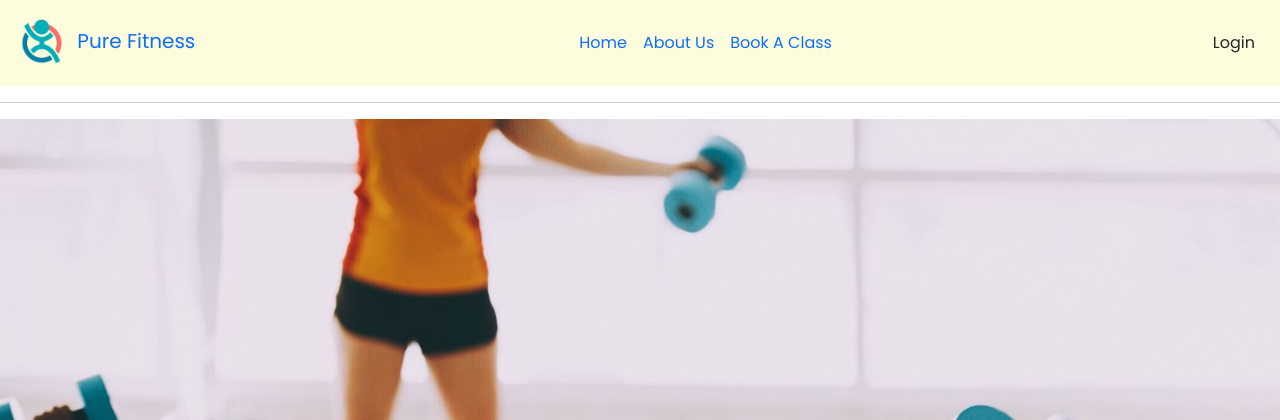
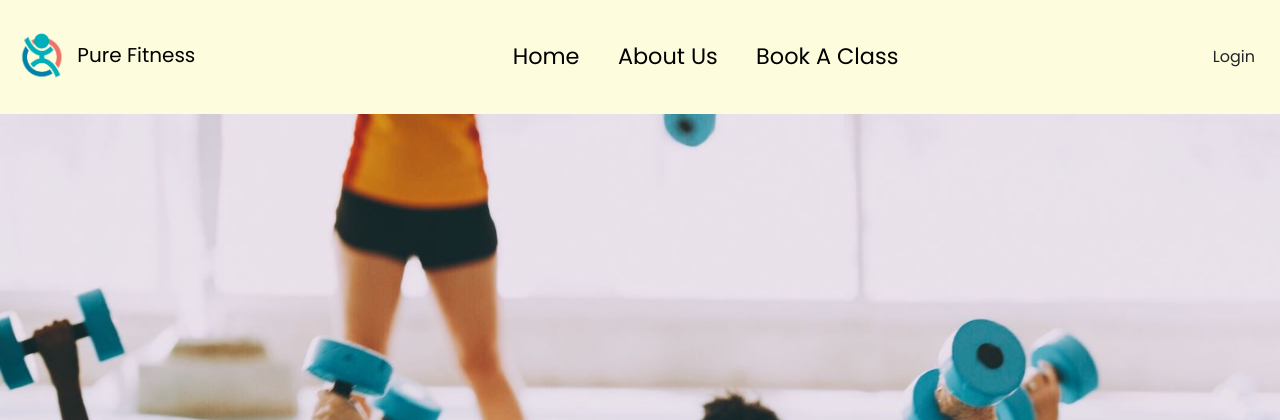
Before and after one commit to tasnimb/pure_fitness_web_app, a Flask app: page / in a window 1280 px wide. Shown: the top 420 px of the page. Run offline with Flask 2, Linux system fonts and the light colour scheme.

Commit message:
started home page

```diff
--- a/application/static/main.css
+++ b/application/static/main.css
@@ -7,9 +7,29 @@
 background-color: #FDFCDC;
 }
 
-.navbar strong:hover {
-    color: white!important;
+.navbar-brand{color:black;
+}
+
+
+.navbar-expand-lg .navbar-nav .nav-link{
+    padding:2rem 1.2rem;
+    font-size: 1.4rem;
+    position:relative;
+    color:black;
+ }
+  .navbar-expand-lg .navbar-nav .nav-link:hover{
+    border-top: 4px solid #D4E6B5;
+    color:#D4E6B5;
   }
+
+  .navbar-expand-lg .navbar-nav .nav-link:active{
+    border-top: 4px solid #D4E6B5;
+    color: #D4E6B5;
+
+  }
+
+
+
 
 .box-two{
     background-image: url("images/pool.jpg");
--- a/application/templates/layout.html
+++ b/application/templates/layout.html
@@ -13,7 +13,7 @@
 </head>
 <body>
 <header>
-<nav class="navbar navbar-expand-lg  mb2" >
+<nav class="navbar fixed-top navbar-expand-lg  mb2" >
         <div class="container-fluid">
             <a class="navbar-brand" href="#">
                 <img src="/static/images/LogoPF.png" alt="" width="60" class="d-inline-block align-text-center">
```
